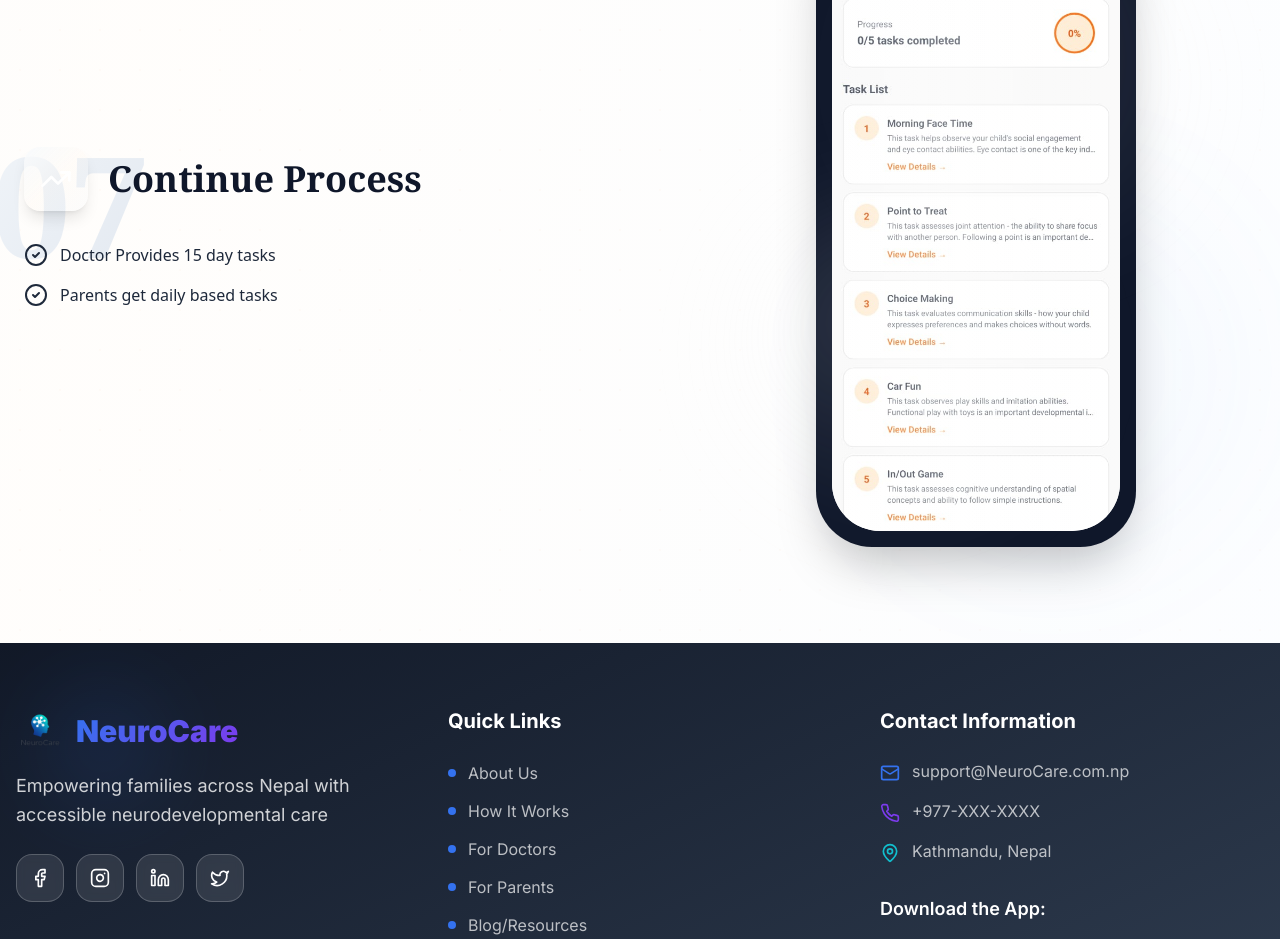
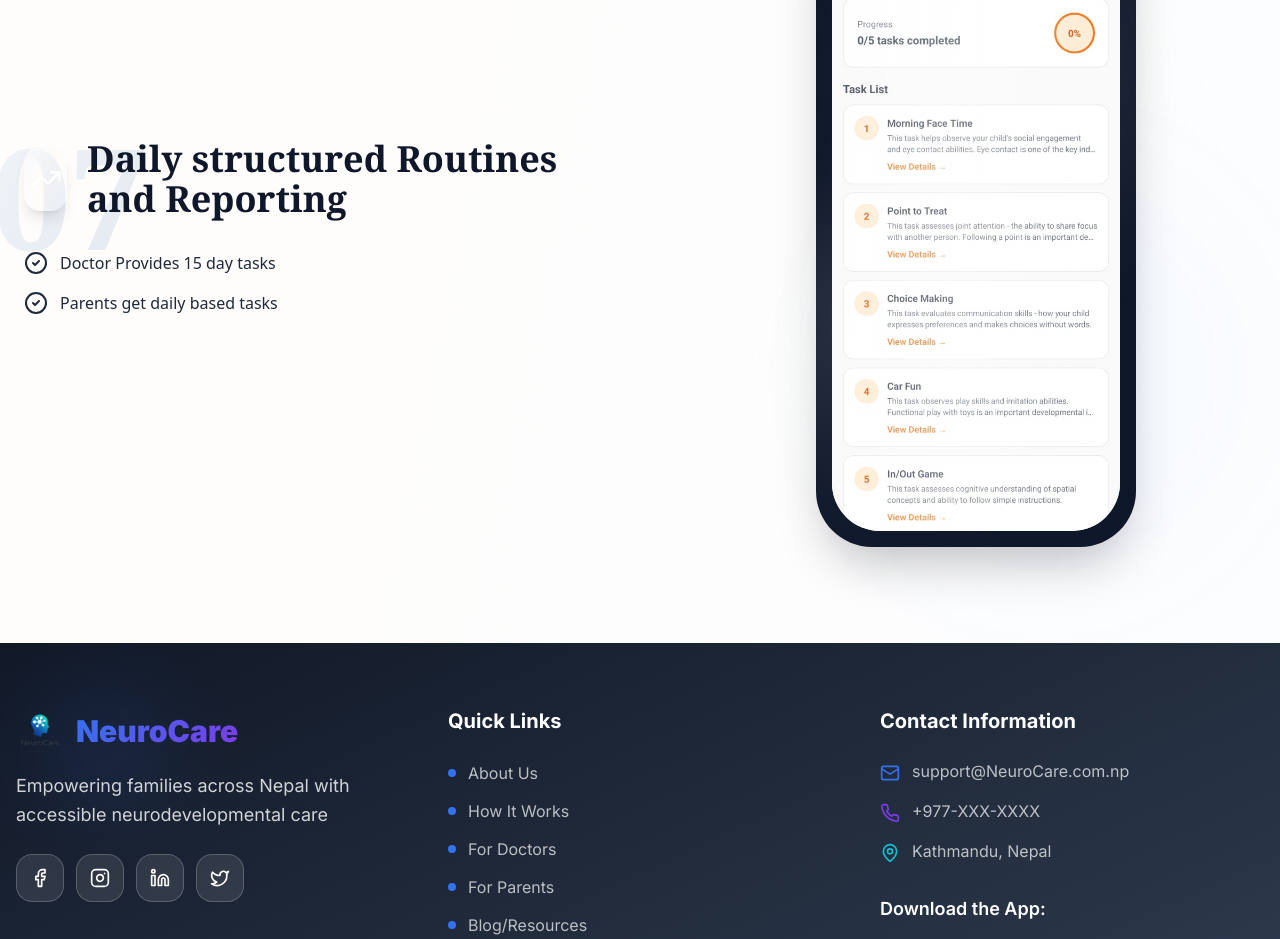
Before and after one commit to maniishbhusal/CodeFest2025_Team_AMC_Galaxen, a React (Vite) app in the folder web/: page / in a window 1280 px wide. Shown: the part 7202-8141 px from the top of the page. Built offline with nearby package versions, Linux system fonts and the light colour scheme; no server answers; the HTML template or start-up script is replaced by a standard one.

Commit message:
refactor(HowItWorks): update title for clarity

```diff
--- a/web/src/components/HowItWorks.tsx
+++ b/web/src/components/HowItWorks.tsx
@@ -90,7 +90,7 @@
   {
     id: "07",
     icon: TrendingUp,
-    title: "Continue Process",
+    title: "Daily structured Routines and Reporting",
 
     checkpoints: [
       "Doctor Provides 15 day tasks",
```
